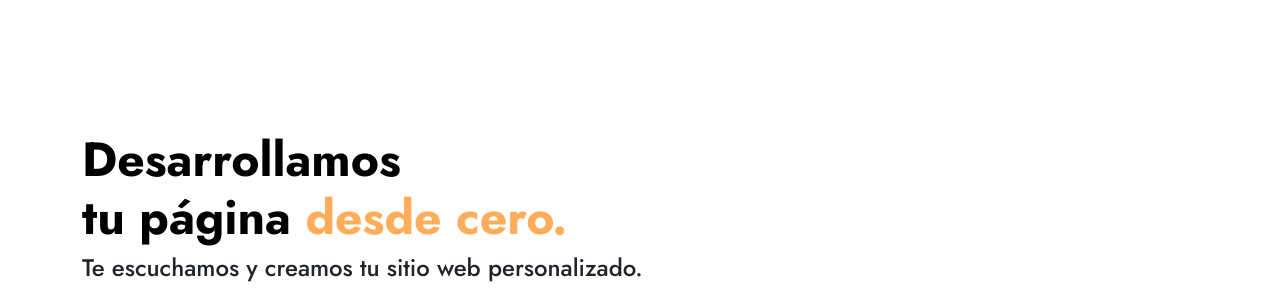
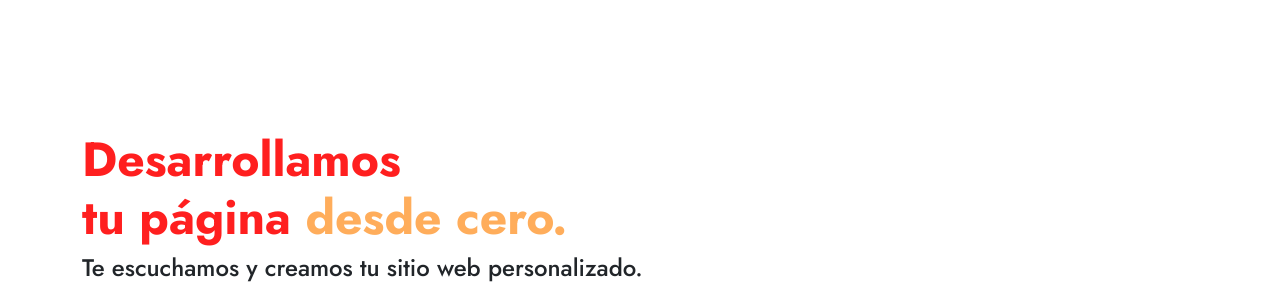
Before and after one commit to NachoM57/VachWeb, an Angular app: page /Inicio in a window 1280 px wide. Shown: the part 880-1176 px from the top of the page. Built offline with nearby package versions, Linux system fonts and the light colour scheme.

Commit message:
probando el codigo del cache, color titulo

```diff
--- a/src/app/Componentes/nosotros/nosotros.component.css
+++ b/src/app/Componentes/nosotros/nosotros.component.css
@@ -4,14 +4,14 @@
 
 
 h1:first-of-type {
-  color: hsl(0, 0%, 0%);
+  color: hsl(0, 92%, 53%);
   margin-top: 20px;
   font-size: 48px;
   font-weight: 700;
 }
 
 h1:last-of-type {
-  color: hsl(0, 0%, 0%);
+  color: hsl(0, 100%, 56%);
 }
 
 @media (max-width: 768px) {
--- a/src/index.html
+++ b/src/index.html
@@ -8,6 +8,10 @@
   <title>VachWeb: Diseño y Desarrollo web</title>
   <base href="/">
   <meta name="viewport" content="width=device-width, initial-scale=1">
+
+  <!--borra el cache para que se actualice la pagina-->
+  <meta http-equiv="pragma" content="no-cache" />
+  <meta http-equiv="expires" content="-1" />
 
   <!--CSS-->
   <link rel="stylesheet" href="./styles.css">
```
